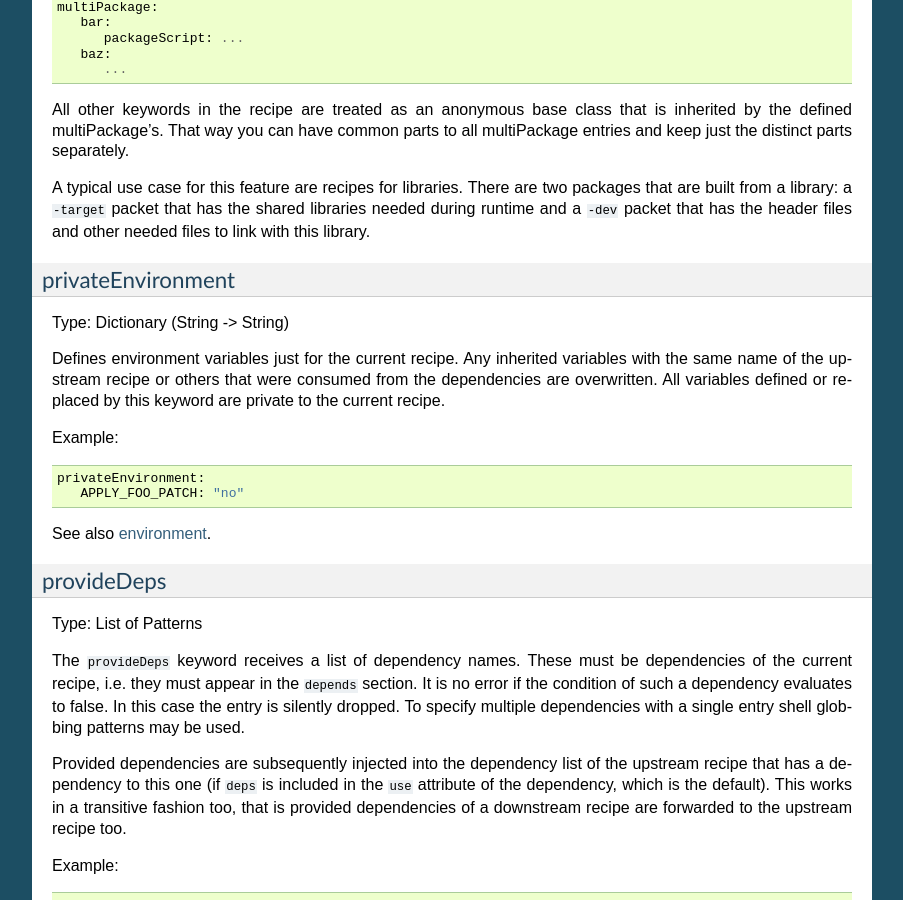
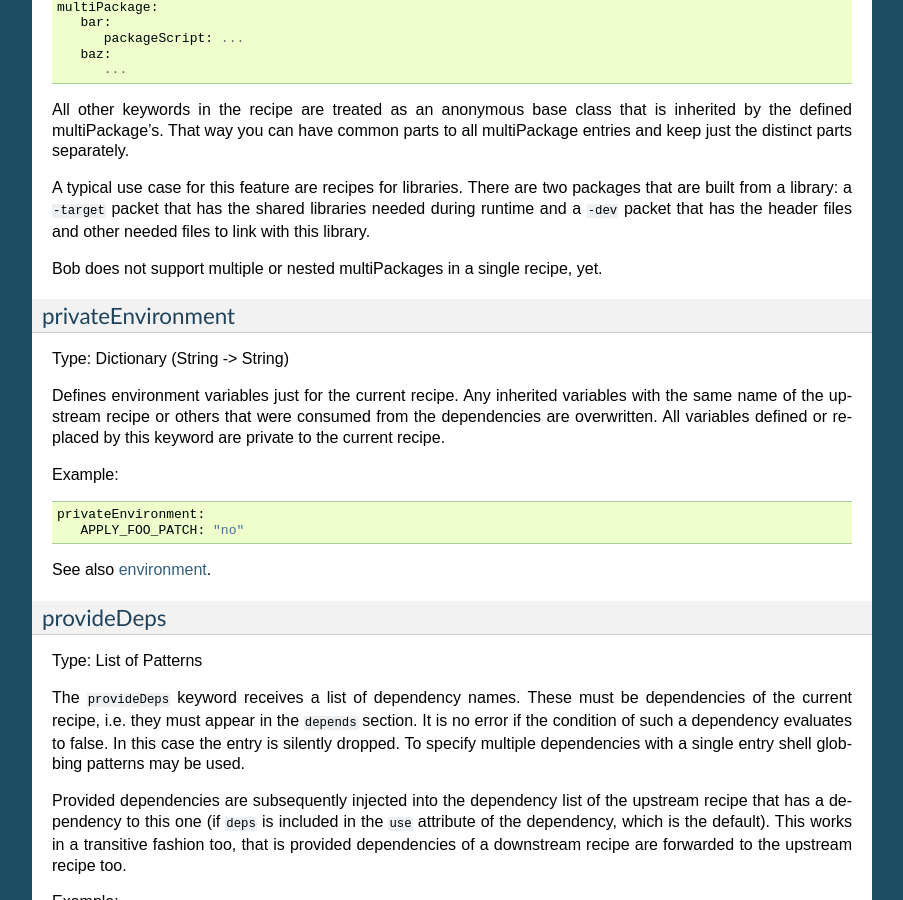
Before and after one commit to BobBuildTool/bob, a Sphinx documentation site: the page built from doc/manual/configuration.rst, in a window 1280 px wide and 900 px high, scrolled down 12027 px. Shown: the whole window, without its empty margins (198-1101 px from the left). Built offline with Sphinx 7.4.7, drawn with Linux system fonts in a browser that asks for light colours; formulas are drawn with MathJax 3; the version number could not be read and is left out.

Commit message:
Update configuration.rst
just added some more info because I came across this point. :)

```diff
--- a/doc/manual/configuration.rst
+++ b/doc/manual/configuration.rst
@@ -774,6 +774,8 @@ packages that are built from a library: a ``-target`` packet that has the
 shared libraries needed during runtime and a ``-dev`` packet that has the
 header files and other needed files to link with this library.
 
+Bob does not support multiple or nested multiPackages in a single recipe, yet.
+
 .. _configuration-recipes-privateenv:
 
 privateEnvironment
```
